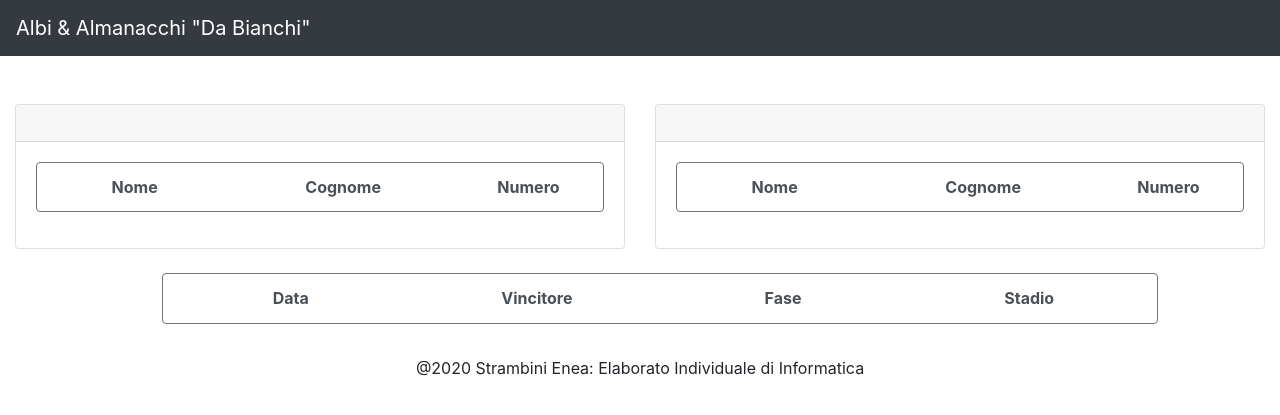
After one commit to strambinienea/AlmanaccoCalcistico, a Python web app: template flask/templates/partita.html in a window 1280 px wide. The commit adds this page. Shown: the top 415 px of the page. Run offline with Jinja, Linux system fonts and the light colour scheme; the template is opened without the code that fills it, so the values that code supplies are empty; some libraries are stand-ins or nearby versions.

Commit message:
Implementata pagina partita

```diff
--- /dev/null
+++ b/flask/templates/partita.html
@@ -0,0 +1,103 @@
+{% extends "template.html" %}
+{% block title %} Partita {% endblock %}
+
+{% block content %}
+<div class="row mt-4">
+
+    <!-- CARD SQUADRA OSPITANTE -->
+    <div class="col-sm-6 mt-4">
+        <div class="card">
+            <div class="card-header">
+                <h4 class="card-title text-center"> {{ squadra1["nome"] }} </h4>
+            </div>
+            <ul class="card-body list-group-mt-4">
+                <div class="list-group-item list-group-item-action border border-secondary">
+                    <div class="row">
+
+                        <div class="col-sm-4 text-center"><b>Nome</b></div>
+                        <div class="col-sm-5 text-center"><b>Cognome</b></div>
+                        <div class="col-sm-3 text-center"><b>Numero</b></div>
+
+                    </div>
+                </div>
+
+                {% for giocatore in squadra1["giocatori"] %}
+
+                <div class="list-group-item list-group-item-action border border-secondary">
+                    <div class="row">
+
+                        <div class="col-sm-4 text-center">{{ giocatore[0] }}</div>
+                        <div class="col-sm-5 text-center">{{ giocatore[1] }}</div>
+                        <div class="col-sm-3 text-center">{{ giocatore[2] }}</div>
+
+                    </div>
+                </div>
+
+                {% endfor %}
+
+            </ul>
+        </div>
+    </div>
+
+    <!-- CARD SQUADRA OSPITATA -->
+    <div class="col-sm-6 mt-4">
+        <div class="card">
+            <div class="card-header">
+                <h4 class="card-title text-center"> {{ squadra2["nome"] }} </h4>
+            </div>
+            <ul class="card-body list-group-mt-4">
+                <div class="list-group-item list-group-item-action border border-secondary">
+                    <div class="row">
+
+                        <div class="col-sm-4 text-center"><b>Nome</b></div>
+                        <div class="col-sm-5 text-center"><b>Cognome</b></div>
+                        <div class="col-sm-3 text-center"><b>Numero</b></div>
+
+                    </div>
+                </div>
+
+                {% for giocatore in squadra2["giocatori"] %}
+
+                <div class="list-group-item list-group-item-action border border-secondary">
+                    <div class="row">
+
+                        <div class="col-sm-4 text-center">{{ giocatore[0] }}</div>
+                        <div class="col-sm-5 text-center">{{ giocatore[1] }}</div>
+                        <div class="col-sm-3 text-center">{{ giocatore[2] }}</div>
+
+                    </div>
+                </div>
+
+                {% endfor %}
+
+            </ul>
+        </div>
+    </div>
+</div>
+
+<div class="row mt-4">
+    <div class="col-sm-10 offset-sm-1">
+        <ul class="list-group-mt-4">
+            <div class="list-group-item list-group-item-action border border-secondary">
+                <div class="row">
+
+                    <div class="col-sm-3 text-center"><b>Data</b></div>
+                    <div class="col-sm-3 text-center"><b>Vincitore</b></div>
+                    <div class="col-sm-3 text-center"><b>Fase</b></div>
+                    <div class="col-sm-3 text-center"><b>Stadio</b></div>
+
+                </div>
+                <div class="row">
+
+                    <div class="col-sm-3 text-center">{{ partita[5] }}</div>
+                    <div class="col-sm-3 text-center">{{ partita[3] }}</div>
+                    <div class="col-sm-3 text-center">{{ partita[2] }}</div>
+                    <div class="col-sm-3 text-center">{{ partita[4] }}</div>
+
+                </div>
+            </div>
+        </ul>
+    </div>
+</div>
+
+{% endblock %}
```
Also changed, not shown: flask/app.py (+35 -7 lines), flask/templates/campionato.html (+7 -5 lines).
